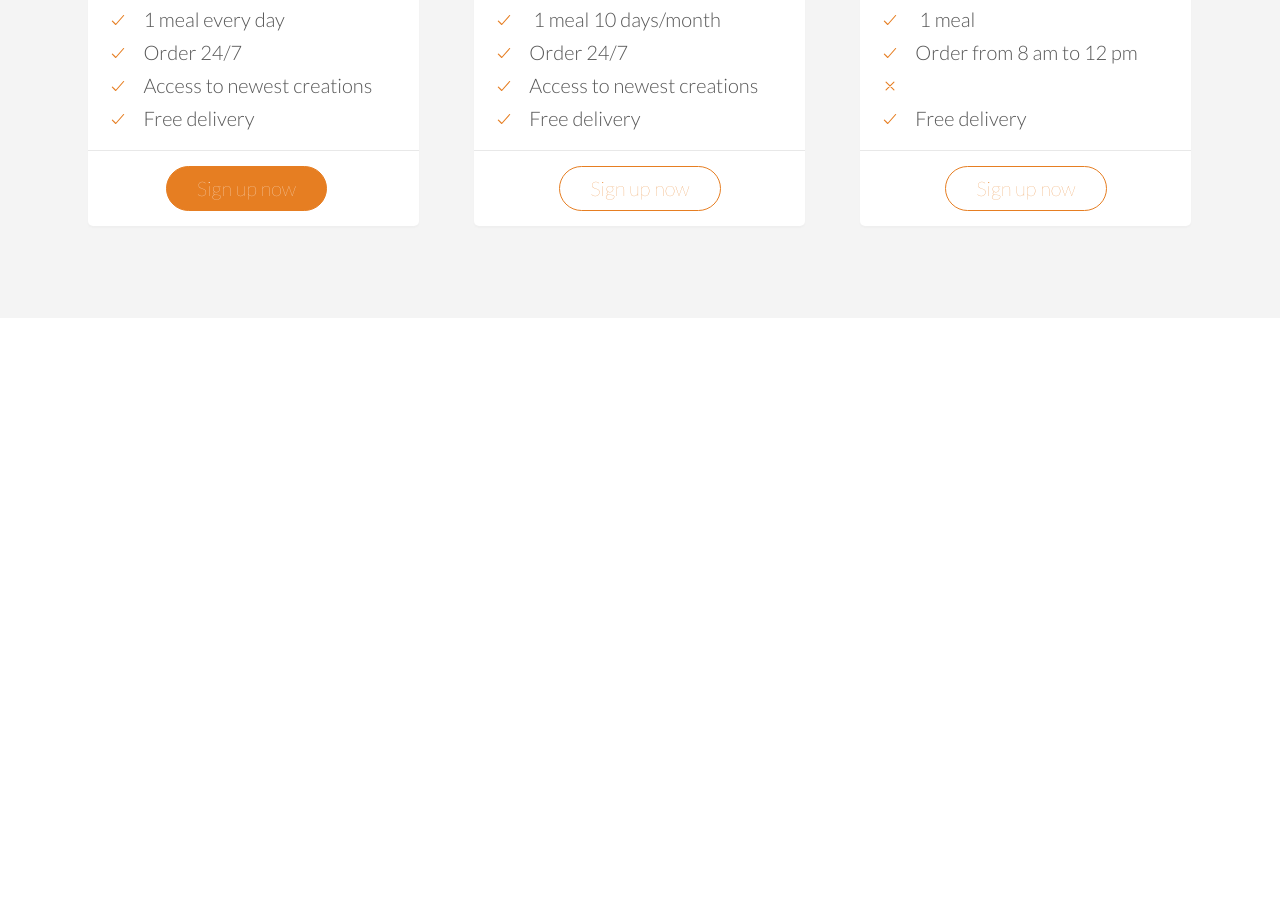
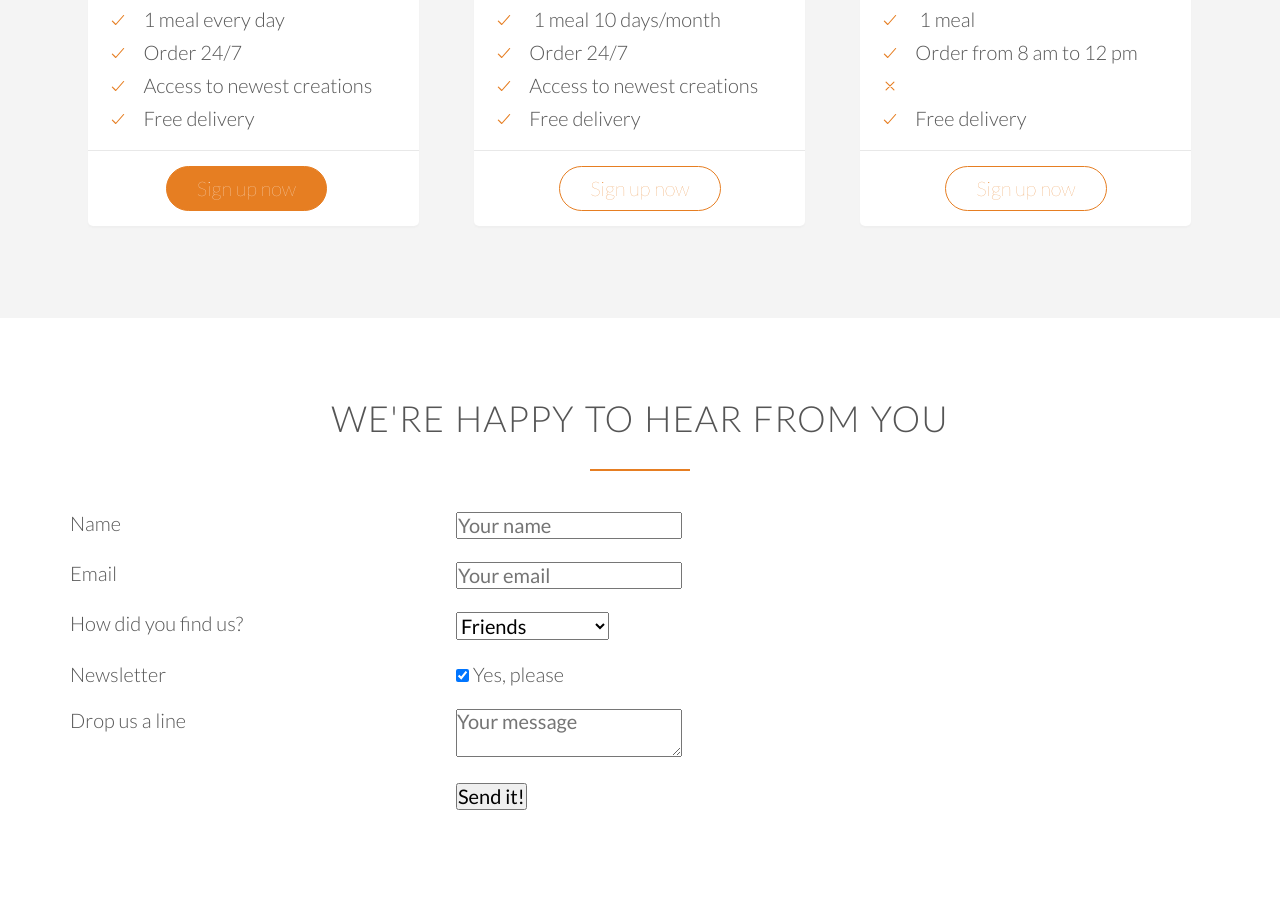
Before and after one commit to jcport1/food-delivery-site, a plain HTML site: page index.html in a window 1280 px wide. Shown: the part 4277-5179 px from the top of the page. Before the commit the page ends 4595 px from the top, so only its background shows below. Drawn offline with nearby package versions, Linux system fonts and the light colour scheme.

Commit message:
Creates contact form

```diff
--- a/index.html
+++ b/index.html
@@ -323,6 +323,72 @@
                 </div>
 
             </section>
+            <section class="section-contact">
+                <div class="row">
+                    <h2>We're happy to hear from you</h2>
+                </div>
+                <div class="row">
+                    <form method="post" action="#" class="contact-form">
+                        <div class="row">
+                            <div class="col span-1-of-3">
+                                <label for="name">Name</label>
+                            </div>
+                            <div class="col span-2-of-3">
+                                <input type="text" name="name" id="name" placeholder="Your name" required>
+
+                            </div>
+                        </div>
+                        <div class="row">
+                            <div class="col span-1-of-3">
+                                <label for="email">Email</label>
+                            </div>
+                            <div class="col span-2-of-3">
+                                <input type="email" name="email" id="email" placeholder="Your email" required>
+
+                            </div>
+                        </div>
+                        <div class="row">
+                            <div class="col span-1-of-3">
+                                <label for="find-us">How did you find us?</label>
+                            </div>
+                            <div class="col span-2-of-3">
+                                <select name="find-us" id="find-us">
+                                    <option value="friends" selected>Friends</option>
+                                    <option value="search">Search engine</option>
+                                    <option value="ad">Advertisement</option>
+                                    <option value="other">Other</option>
+                                </select>
+                            </div>
+                        </div>
+                        <div class="row">
+                            <div class="col span-1-of-3">
+                                <label>Newsletter</label>
+                            </div>
+                            <div class="col span-2-of-3">
+                                <input type="checkbox" name="news" id="news" checked> Yes, please
+                            </div>
+                        </div>
+
+                        <div class="row">
+                            <div class="col span-1-of-3">
+                                <label>Drop us a line</label>
+                            </div>
+                            <div class="col span-2-of-3">
+                                <textarea name="message" placeholder="Your message"></textarea>
+                            </div>
+                        </div>
+
+                        <div class="row">
+                            <div class="col span-1-of-3">
+                                <label>&nbsp;</label>
+                            </div>
+                            <div class="col span-2-of-3">
+                                <input type="submit" value="Send it!">
+                            </div>
+                        </div>
+                    </form>
+                </div>
+            </section>
     </body>
     <script src="https://unpkg.com/ionicons@5.0.0/dist/ionicons.js"></script>
 
```
